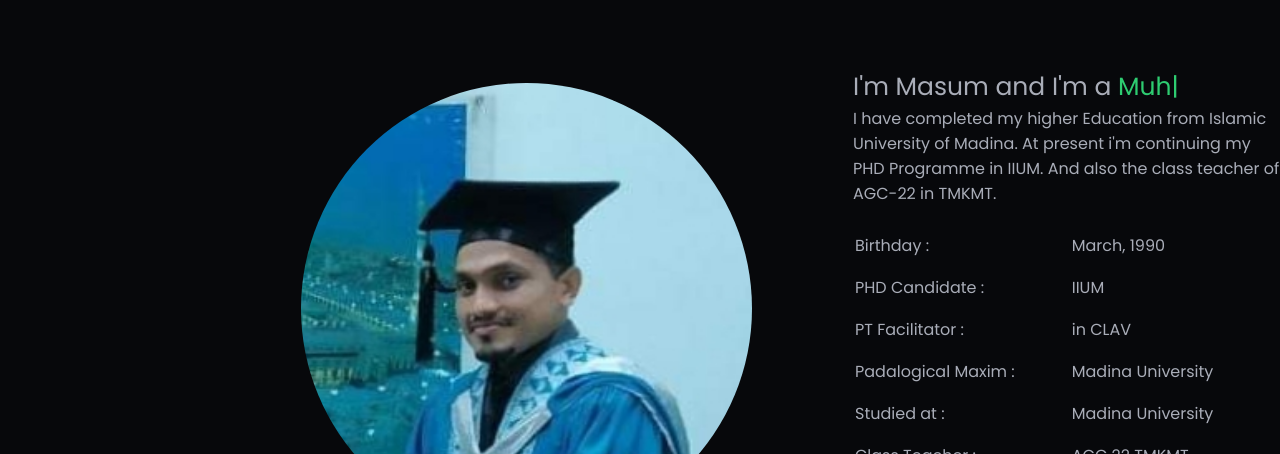
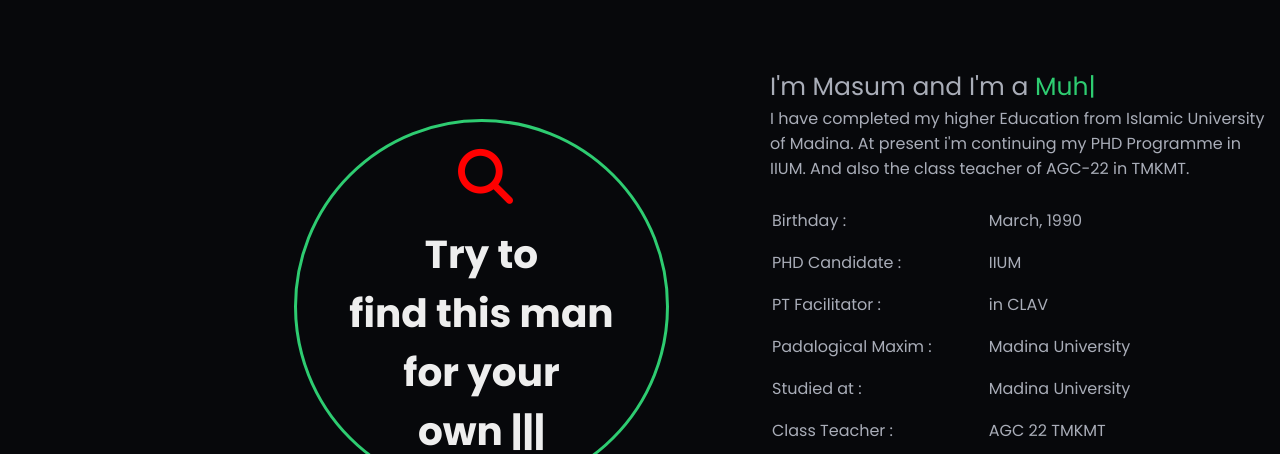
Before and after one commit to masum-billah-edu/portfolio-mb, a plain HTML site: page index.html in a window 1280 px wide. Shown: the part 917-1371 px from the top of the page. Drawn offline with nearby package versions, Linux system fonts and the light colour scheme; a script that the page names is missing.

Commit message:
uodate-0003

```diff
--- a/style.css
+++ b/style.css
@@ -1,7 +1,3 @@
-
-
-
-
 *{
     padding: 0;
     margin: 0;
@@ -262,6 +258,38 @@ span{
     border-radius: 50%;
     margin-top: 15px;
 }
+
+
+.image{
+    height:375px;
+    width: 375px;
+    border: 3px solid #2ecc71;
+    border-radius: 51%;
+    margin-left: -7px;
+    margin-top: 51px;
+}
+
+ .about-div .image h1{
+     display: block;
+    text-align: center;
+    color: #eee;
+    padding-top: 21px;
+    font-size: 39px;
+    display: block;
+
+}
+
+.about-div .image i{
+    display: block;
+    padding-left: 161px;
+    padding-top: 27px;
+    color: red;
+    font-size: 55px;
+
+}
+
+
+
 
 
 .about-div{
@@ -731,13 +759,13 @@ span{
         display: none;
     }
 
-    .about-div .image i{
+    /*.about-div .image i{
         display: none;
     }
 
     .about-div .image h1{
         display: none;
-    }
+    }*/
 }
 
 
```
